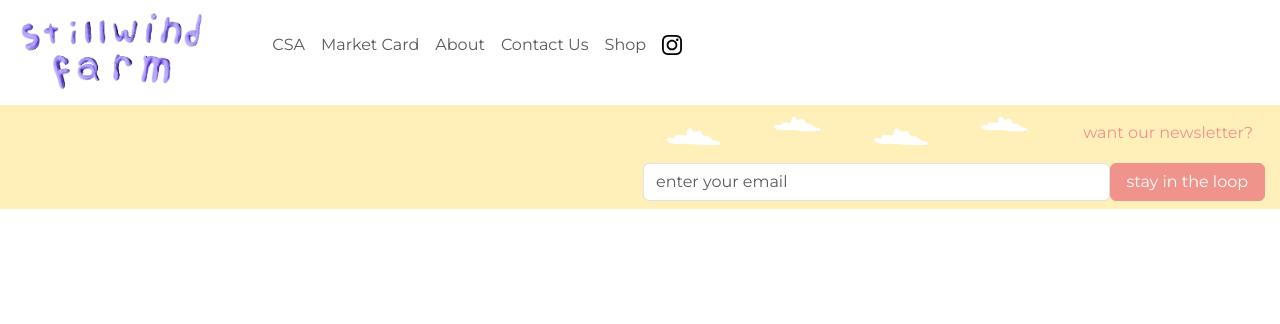
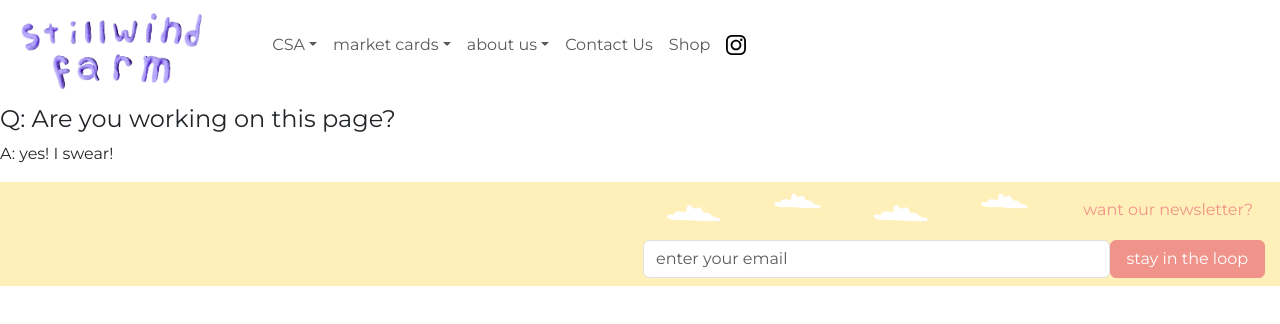
Before and after one commit to kencargill/stillwind-farm, a React (Create React App) app: page /csafaq in a window 1280 px wide. Shown: the top 324 px of the page. Built offline with nearby package versions, Linux system fonts and the light colour scheme.

Commit message:
added dropdowns to navbar, respective pages

```diff
--- a/public/index.html
+++ b/public/index.html
@@ -26,6 +26,8 @@
       Learn how to configure a non-root public URL by running `npm run build`.
     -->
     <title>stillwind farm!</title>
+    <script src="https://cdn.jsdelivr.net/npm/@popperjs/core@2.9.2/dist/umd/popper.min.js" ></script>
+    <script src="https://cdn.jsdelivr.net/npm/bootstrap@5.0.1/dist/js/bootstrap.min.js" integrity="sha384-Atwg2Pkwv9vp0ygtn1JAojH0nYbwNJLPhwyoVbhoPwBhjQPR5VtM2+xf0Uwh9KtT" crossorigin="anonymous"></script>
     <link href="https://cdn.jsdelivr.net/npm/bootstrap@5.3.0-alpha1/dist/css/bootstrap.min.css" rel="stylesheet" integrity="sha384-GLhlTQ8iRABdZLl6O3oVMWSktQOp6b7In1Zl3/Jr59b6EGGoI1aFkw7cmDA6j6gD" crossorigin="anonymous">
     <link rel="preconnect" href="https://fonts.googleapis.com">
     <link rel="preconnect" href="https://fonts.gstatic.com" crossorigin>
--- a/src/App.tsx
+++ b/src/App.tsx
@@ -8,6 +8,9 @@ import ContactPage from "./pages/contactPage";
 import ShopPage from "./pages/shopPage";
 import 'bootstrap/dist/js/bootstrap.bundle';
 import Footer from "./components/footer";
+import CsaFaq from "./pages/csaFaq";
+import MarketCardFaq from "./pages/marketCardFaq";
+import PracticesPage from "./pages/practicesAboutPage";
 
 function App() {
   return (
@@ -16,10 +19,13 @@ function App() {
         <Navbar />
       </header>
       <Routes>
+        <Route path="/" element={<HomePage />} />
         <Route path="/csa" element={<CsaPage />} />
-        <Route path="/" element={<HomePage />} />
+        <Route path="/csafaq" element={<CsaFaq />} />
         <Route path="/marketcard" element={<MarketCardPage />} />
+        <Route path="/cardfaq" element={<MarketCardFaq />} />
         <Route path="/about" element={<AboutPage />} />
+        <Route path="/practices" element={<PracticesPage />} />
         <Route path="/contact" element={<ContactPage />} />
         <Route path="/shop" element={<ShopPage />} />
       </Routes>
--- a/src/components/navbar.tsx
+++ b/src/components/navbar.tsx
@@ -26,16 +26,37 @@ export default function Navbar () {
 
                     <ul className="navbar-nav me-auto mb-2 mb-lg-0 px-3 align-self-end">
 
-                    <li className="nav-item">
-                        <a className="nav-link" aria-current="page" href="/csa">CSA</a>
+                    <li className="nav-item dropdown">
+                        <a className="nav-link dropdown-toggle" href="#" role="button" data-bs-toggle="dropdown" aria-expanded="false">
+                        CSA
+                        </a>
+                        <ul className="dropdown-menu">
+                        <li><a className="dropdown-item" href="/csa">overview</a></li>
+                        <li><a className="dropdown-item" href="/csa">FAQ</a></li>
+                        <li><a className="dropdown-item" href="https://www.stillwindfarmllc.com/shop/csa-shares/9?page=1&limit=60&sort_by=category_order&sort_order=asc">sign up</a></li>
+                        </ul>
                     </li>
 
-                    <li className="nav-item">
-                        <a className="nav-link" href="/marketcard">Market Card</a>
+                    <li className="nav-item dropdown">
+                        <a className="nav-link dropdown-toggle" href="#" role="button" data-bs-toggle="dropdown" aria-expanded="false">
+                        market cards
+                        </a>
+                        <ul className="dropdown-menu">
+                        <li><a className="dropdown-item" href="/marketcard">overview</a></li>
+                        <li><a className="dropdown-item" href="/cardfaq">FAQ</a></li>
+                        <li><a className="dropdown-item" href="https://www.stillwindfarmllc.com/shop/market-card/2?page=1&limit=60&sort_by=category_order&sort_order=asc">sign up</a></li>
+                        </ul>
                     </li>
 
-                    <li className="nav-item">
-                        <a className="nav-link" href="/about">About</a>
+                    <li className="nav-item dropdown">
+                        <a className="nav-link dropdown-toggle" href="#" role="button" data-bs-toggle="dropdown" aria-expanded="false">
+                        about us
+                        </a>
+                        <ul className="dropdown-menu">
+                        <li><a className="dropdown-item" href="/about">our story</a></li>
+                        <li><a className="dropdown-item" href="/practices">practices</a></li>
+                        <li><a className="dropdown-item" href="https://www.stillwindfarmllc.com/s/shop">offerings</a></li>
+                        </ul>
                     </li>
 
                     <li className="nav-item">
@@ -45,18 +66,6 @@ export default function Navbar () {
                     <li className="nav-item">
                         <a className="nav-link" href="https://www.stillwindfarmllc.com/s/shop">Shop</a>
                     </li>
-
-                    {/* <li className="nav-item dropdown">
-                        <a className="nav-link dropdown-toggle" href="#" role="button" data-bs-toggle="dropdown" aria-expanded="false">
-                        Dropdown
-                        </a>
-                        <ul className="dropdown-menu">
-                        <li><a className="dropdown-item" href="#">Action</a></li>
-                        <li><a className="dropdown-item" href="#">Another action</a></li>
-                        <li><hr className="dropdown-divider"/></li>
-                        <li><a className="dropdown-item" href="#">Something else here</a></li>
-                        </ul>
-                    </li> */}
 
                     <li className="nav-item">
                         <a className="nav-link" aria-current="page"><Instagram /></a>
--- /dev/null
+++ b/src/pages/csaFaq.tsx
@@ -0,0 +1,8 @@
+ export default function CsaFaq () {
+    return (
+        <div>
+            <h4>Q: Are you working on this page?</h4>
+            <p>A: yes! I swear!</p>
+        </div>
+    )
+ }
--- /dev/null
+++ b/src/pages/marketCardFaq.tsx
@@ -0,0 +1,8 @@
+export default function MarketCardFaq () {
+    return (
+        <div>
+            <h4>Q: Are you working on this page?</h4>
+            <p>A: yes! I swear!</p>
+        </div>
+    )
+ }
--- /dev/null
+++ b/src/pages/practicesAboutPage.tsx
@@ -0,0 +1,7 @@
+export default function PracticesPage () {
+    return (
+        <div>
+            <p>our practices include farming. more details soon.</p>
+        </div>
+    )
+ }
```
